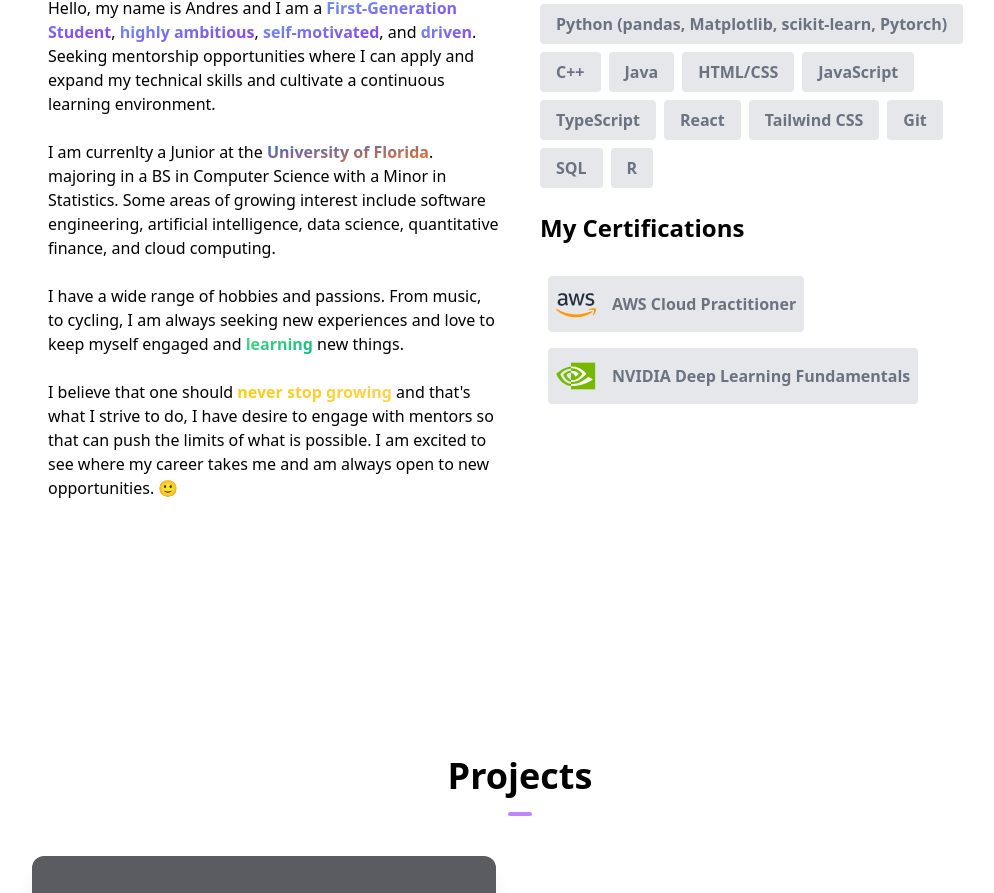
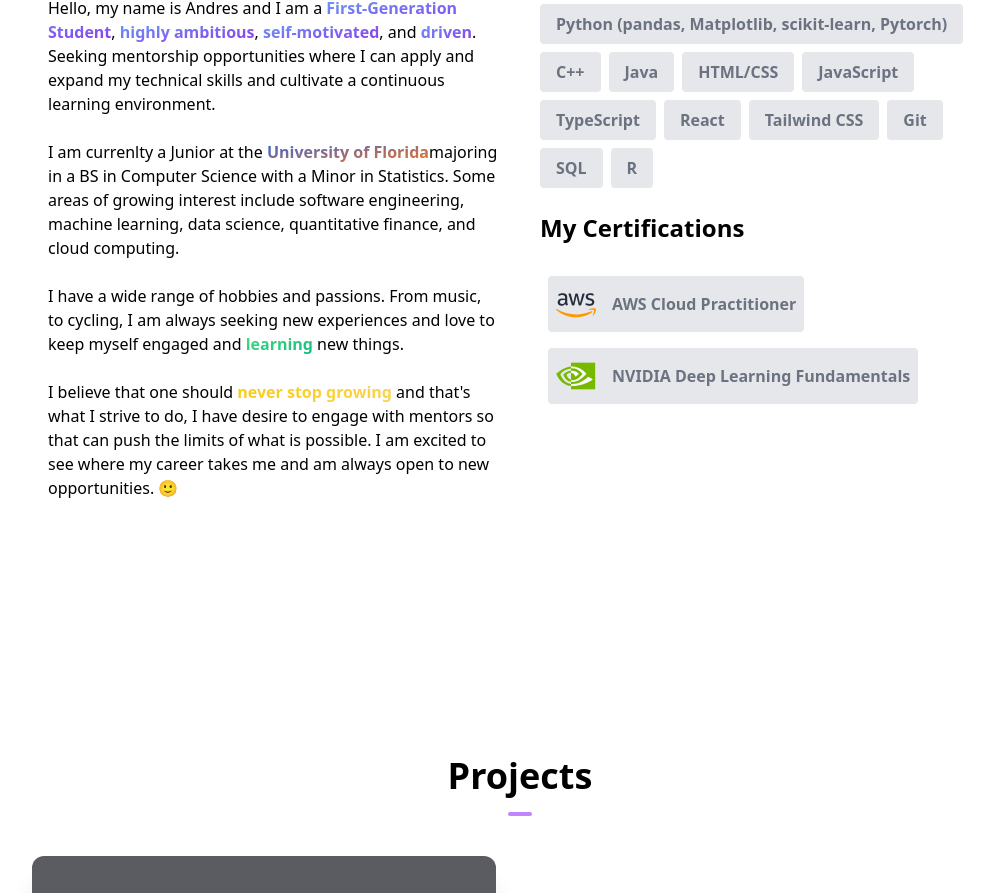
Before and after one commit to andjimenezuf/port, a Next.js app: page / in a window 1280 px wide. Shown: the part 1171-2064 px from the top of the page, without its empty margins (120-1114 px from the left). Built offline with nearby package versions, Linux system fonts and the light colour scheme.

Commit message:
Update AboutSection.tsx

```diff
--- a/components/AboutSection.tsx
+++ b/components/AboutSection.tsx
@@ -74,8 +74,8 @@
             <br />
             <p>
               I am currenlty a Junior at the{""}
-              <span className="font-bold text-transparent bg-clip-text bg-gradient-to-br from-blue-600 to-orange-500 ">{" University of Florida"}</span>.
-              majoring in a BS in Computer Science with a Minor in Statistics. Some areas of growing interest include software engineering, artificial intelligence, data
+              <span className="font-bold text-transparent bg-clip-text bg-gradient-to-br from-blue-600 to-orange-500 ">{" University of Florida"}</span>
+              majoring in a BS in Computer Science with a Minor in Statistics. Some areas of growing interest include software engineering, machine learning, data
               science, quantitative finance, and cloud computing.
             </p>
             <br />
```
